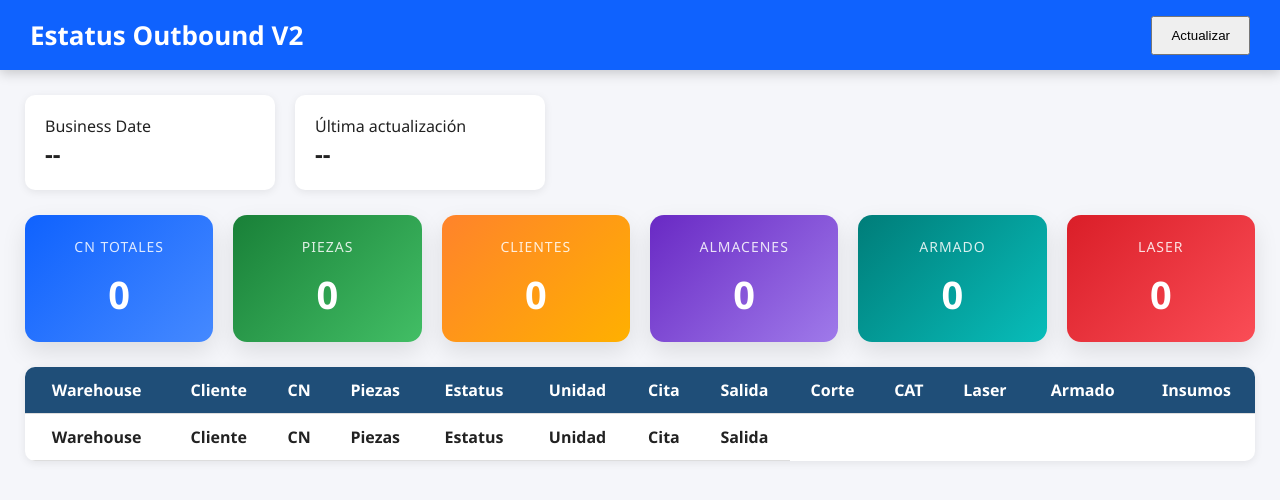
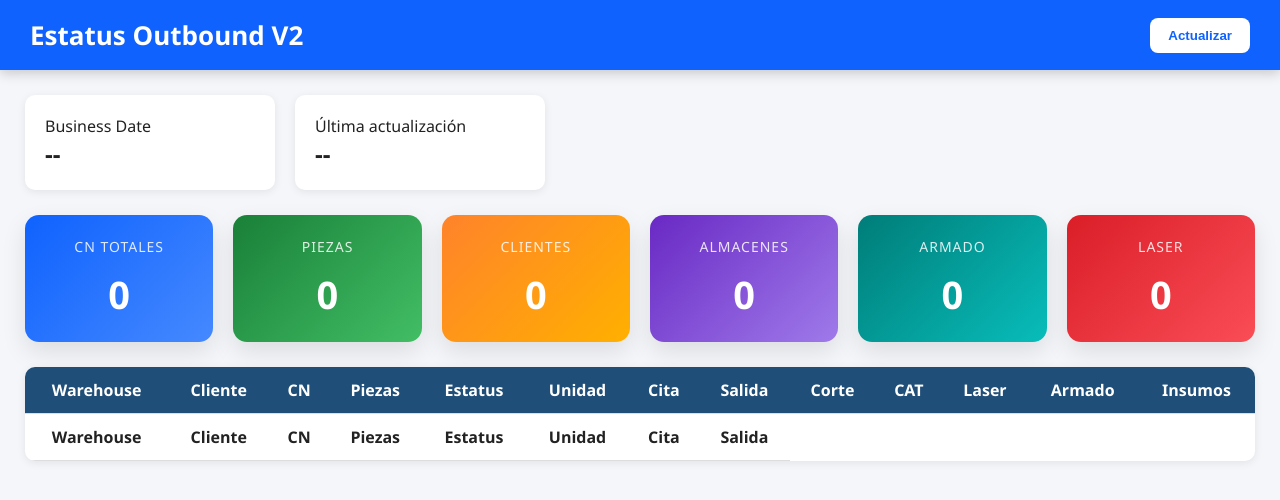
Before and after one commit to erykzon/estatus-outbound-v2, a website with bundled scripts: page public/index.html in a window 1280 px wide. Built offline with nearby package versions, Linux system fonts and the light colour scheme; files whose address does not match are found by name.

Commit message:
Update styles.css
estilos del boton

```diff
--- a/public/css/styles.css
+++ b/public/css/styles.css
@@ -341,3 +341,30 @@ button{
     background:linear-gradient(135deg,#DA1E28,#FA4D56);
 
 }
+
+
+button{
+
+    border:none;
+
+    background:white;
+
+    color:#0F62FE;
+
+    padding:10px 18px;
+
+    border-radius:8px;
+
+    font-weight:600;
+
+    cursor:pointer;
+
+    transition:.2s;
+
+}
+
+button:hover{
+
+    transform:scale(1.04);
+
+}
```
